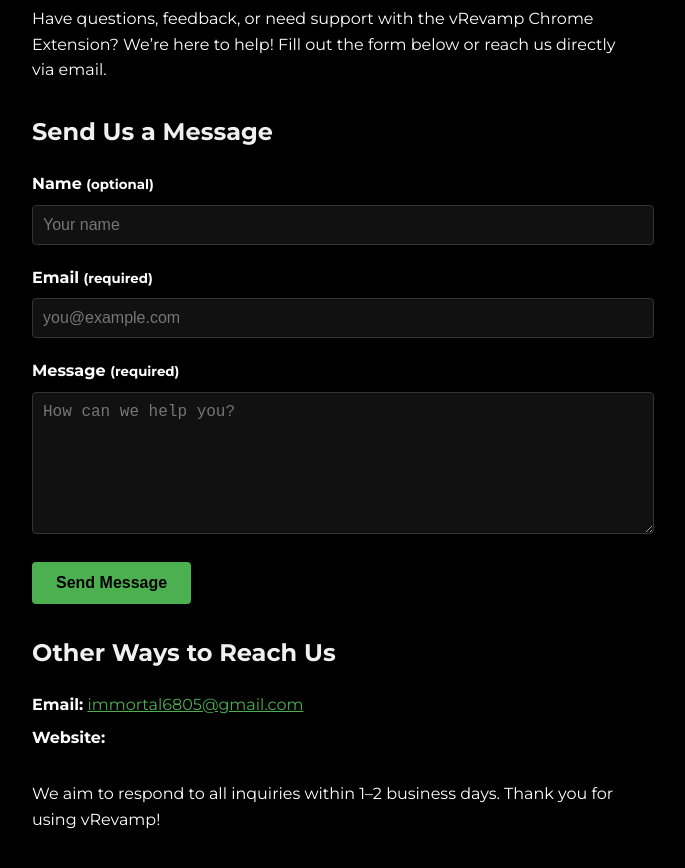
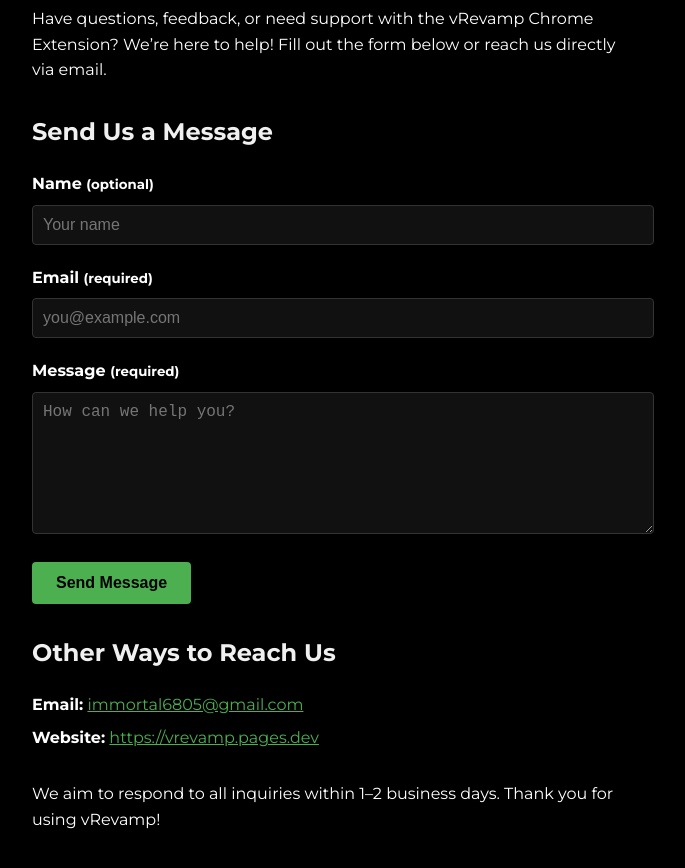
Before and after one commit to sanjay7178/vRevamp, a browser extension: page html/contact.html in a window 1280 px wide. Shown: the part 108-976 px from the top of the page, without its empty margins (308-993 px from the left). Drawn offline with Linux system fonts and the light colour scheme.

Commit message:
Update contact.html

```diff
--- a/html/contact.html
+++ b/html/contact.html
@@ -120,7 +120,9 @@
       <li>
         <strong>Website:</strong>
         <a href="" target="_blank"
-          ></a
+          >
+          https://vrevamp.pages.dev
+          </a
         >
       </li>
       <li>
```
